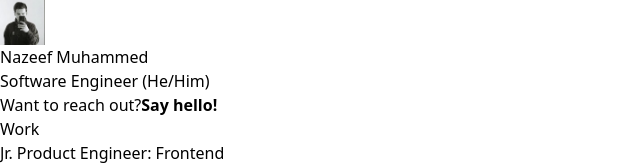
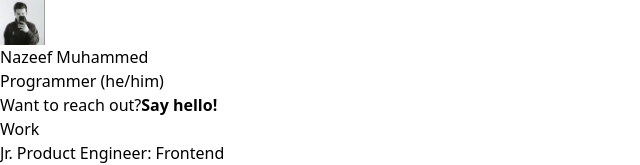
Before and after one commit to iamnazeef/Portfolio, a React (Vite) app: page / in a window 1280 px wide. Shown: the top 165 px of the page, without its empty margins (0-640 px from the left). Built offline with nearby package versions, Linux system fonts and the light colour scheme; what @material-tailwind/react would draw is missing.

Commit message:
Update Home.tsx

```diff
--- a/src/pages/Home.tsx
+++ b/src/pages/Home.tsx
@@ -12,7 +12,7 @@ const Home: React.FC = () => {
           Nazeef Muhammed
           <br />
           <span className="italic font-[400] font-inter text-lg text-standardGray">
-            Software Engineer (He/Him)
+            Programmer (he/him)
           </span>
         </div>
       </header>
```
